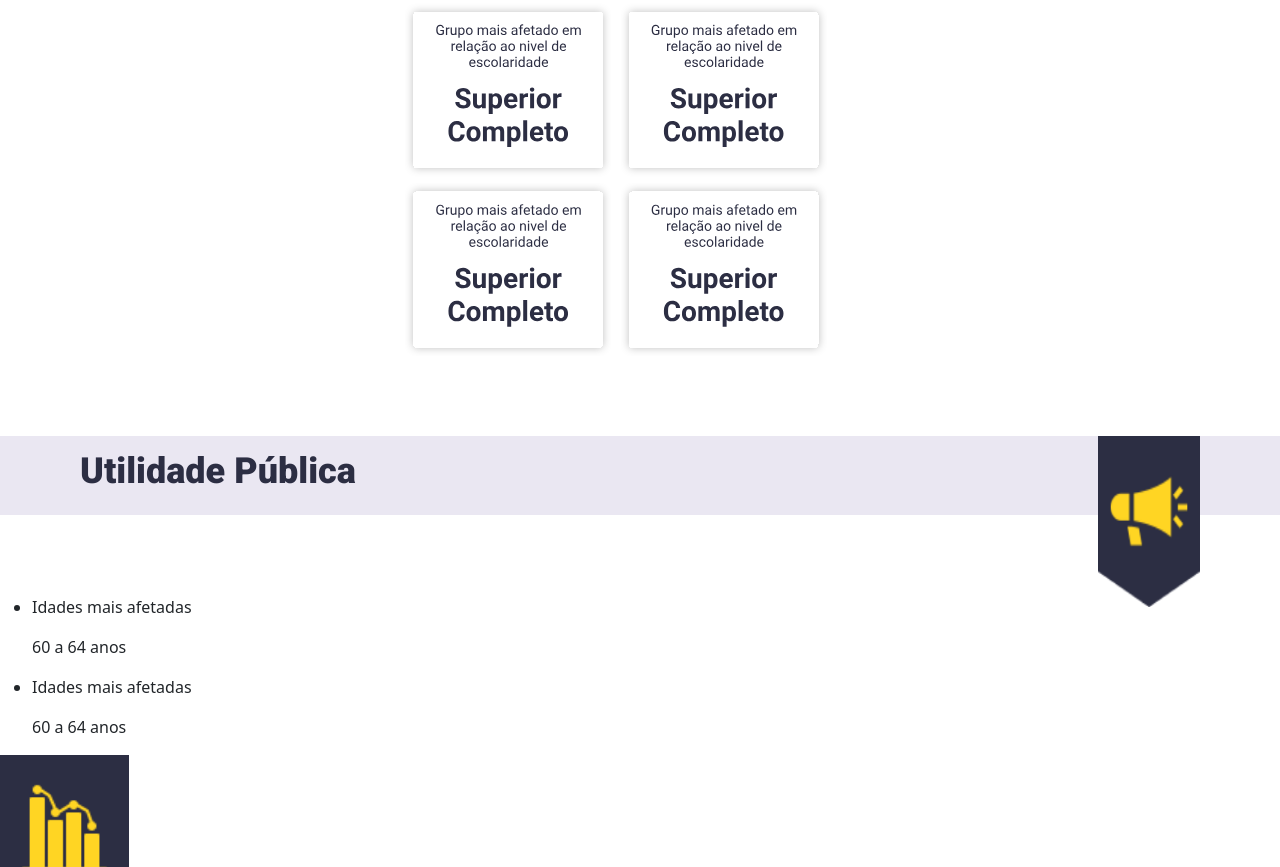
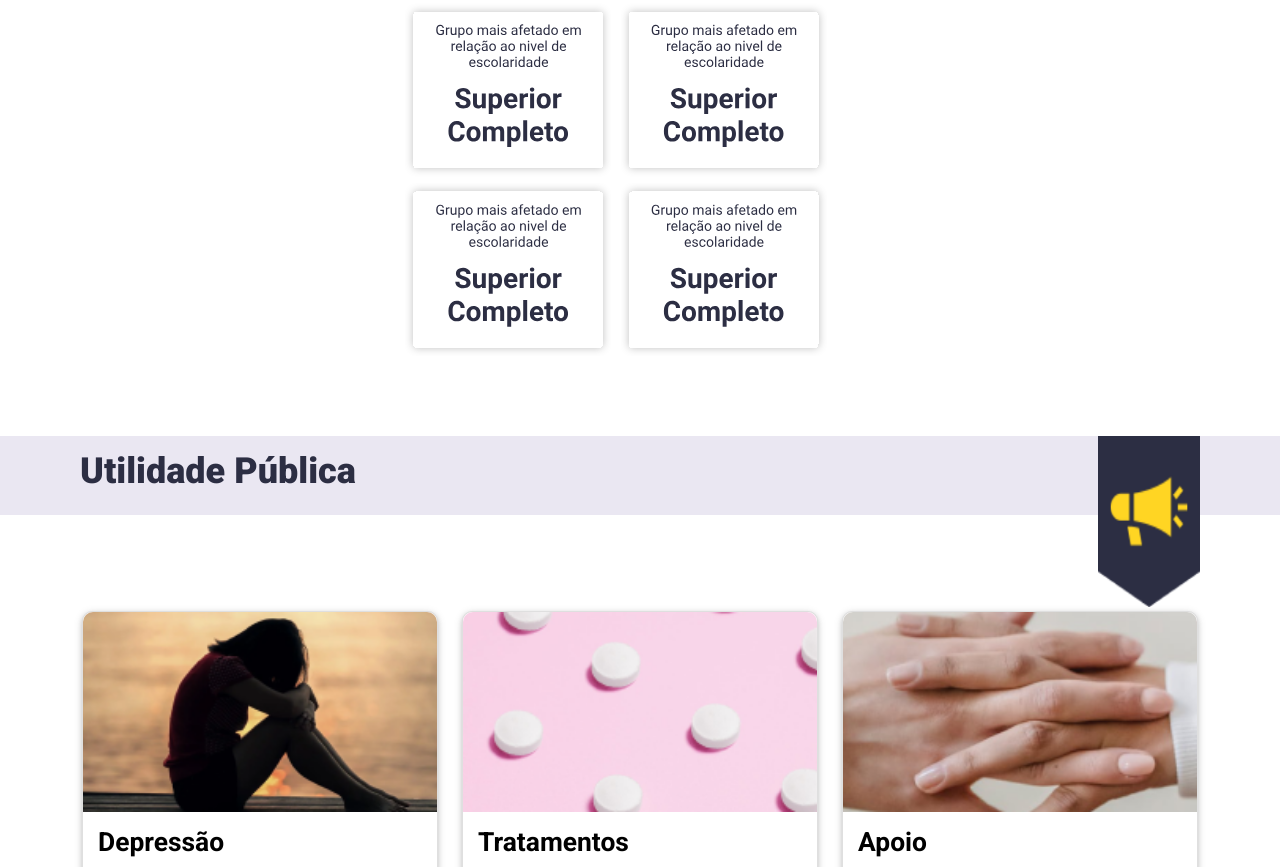
Before and after one commit to Puidor/depressao-web, a plain HTML site: page index.html in a window 1280 px wide. Shown: the part 1933-2800 px from the top of the page. Drawn offline with nearby package versions, Linux system fonts and the light colour scheme.

Commit message:
secao de cards materias

```diff
--- a/index.html
+++ b/index.html
@@ -76,6 +76,9 @@
       </div>
     </header>
     <!-- fim do cabeçalho -->
+
+
+
     <button
       onclick="topFunction()"
       id="scroll-button"
@@ -131,6 +134,90 @@
         <h2 class="graficos__title">Utilidade Pública</h2>
         <img src="assets/megafone.png" />
       </div>
+
+      <section class="wrapper">
+        <div class="container-fostrap">
+            <div class="content">
+                <div class="container">
+                    <div class="row">
+                        <div class="col-xs-12 col-sm-4">
+                            <div class="card">
+                                <a class="img-card">
+                                    <img
+                                        src="assets/depressao_card.png" />
+                                </a>
+                                <div class="card-content">
+                                    <h4 class="card-title">
+                                        <a href="https://pt.wikipedia.org/wiki/Depress%C3%A3o_(humor)">
+                                            Depressão
+                                        </a>
+                                    </h4>
+                                    <p class="">
+                                        Saiba mais sobre a doença
+                                    </p>
+                                </div>
+                                <div class="card-read-more">
+                                    <a href="https://pt.wikipedia.org/wiki/Depress%C3%A3o_(humor)"
+                                        class="btn btn-link btn-block">
+                                        Leia mais
+                                    </a>
+                                </div>
+                            </div>
+                        </div>
+                        <div class="col-xs-12 col-sm-4">
+                            <div class="card">
+                                <a class="img-card">
+                                    <img
+                                        src="assets/tratamento_card.png" />
+                                </a>
+                                <div class="card-content">
+                                    <h4 class="card-title">
+                                        <a
+                                            href="http://www.fostrap.com/2016/02/awesome-material-design-responsive-menu.html">
+                                            Tratamentos
+                                        </a>
+                                    </h4>
+                                    <p class="">
+                                        Confira os tipos de consultas e tratamentos para a ansiedade e depressão.
+                                    </p>
+                                </div>
+                                <div class="card-read-more">
+                                    <a href="https://codepen.io/wisnust10/full/ZWERZK/" class="btn btn-link btn-block">
+                                        Leia mais
+                                    </a>
+                                </div>
+                            </div>
+                        </div>
+                        <div class="col-xs-12 col-sm-4">
+                            <div class="card">
+                                <a class="img-card">
+                                    <img
+                                        src="assets/apoio_card.png" />
+                                </a>
+                                <div class="card-content">
+                                    <h4 class="card-title">
+                                        <a
+                                            href="http://www.fostrap.com/2016/03/5-button-hover-animation-effects-css3.html">
+                                            Apoio
+                                        </a>
+                                    </h4>
+                                    <p class="">
+                                        A importância do apoio da família e amigos para quem sofre de depressão.
+                                    </p>
+                                </div>
+                                <div class="card-read-more">
+                                    <a href="http://www.fostrap.com/2016/03/5-button-hover-animation-effects-css3.html"
+                                        class="btn btn-link btn-block">
+                                        Leia mais
+                                    </a>
+                                </div>
+                            </div>
+                        </div>
+                    </div>
+                </div>
+            </div>
+        </div>
+    </section>
 
       <div>
         <ul>
--- a/style.css
+++ b/style.css
@@ -89,3 +89,91 @@
   margin-right: 3rem;
   margin-top: 3rem;
 }
+
+@import url(https://fonts.googleapis.com/css?family=Roboto:400,100,900);
+
+html,
+body {
+  -moz-box-sizing: border-box;
+  box-sizing: border-box;
+  height: 100%;
+  width: 100%;
+  background: #FFF;
+  font-family: 'Roboto', sans-serif;
+  font-weight: 400;
+}
+
+.wrapper {
+  display: table;
+  height: 100%;
+  width: 100%;
+}
+
+.container-fostrap {
+  display: table-cell;
+  padding: 1em;
+  text-align: center;
+  vertical-align: middle;
+}
+
+.fostrap-logo {
+  width: 100px;
+  margin-bottom: 15px
+}
+
+.card {
+  display: block;
+  margin-bottom: 20px;
+  line-height: 1.42857143;
+  background-color: #fff;
+  border-radius: 10px;
+  box-shadow: 0 2px 5px 0 rgba(0, 0, 0, 0.16), 0 2px 10px 0 rgba(0, 0, 0, 0.12);
+  transition: box-shadow .25s;
+}
+
+.card:hover {
+  box-shadow: 0 8px 17px 0 rgba(0, 0, 0, 0.2), 0 6px 20px 0 rgba(0, 0, 0, 0.19);
+}
+
+.img-card {
+  width: 100%;
+  height: 200px;
+  border-top-left-radius: 10px;
+  border-top-right-radius: 10px;
+  display: block;
+  overflow: hidden;
+}
+
+.img-card img {
+  width: 100%;
+  height: 200px;
+  object-fit: cover;
+  transition: all .25s ease;
+}
+
+.card-content {
+  padding: 15px;
+  text-align: left;
+}
+
+.card-title {
+  margin-top: 0px;
+  font-weight: 700;
+  font-size: 1.65em;
+}
+
+.card-title a {
+  color: #000;
+  text-decoration: none !important;
+}
+
+.card-read-more {
+  border-top: 1px solid #D4D4D4;
+}
+
+.card-read-more a {
+  text-decoration: none !important;
+  padding: 10px;
+  font-weight: 600;
+  text-transform: uppercase
+}
```
Also changed, not shown: assets/apoio_card.png (added), assets/depressao_card.png (added), assets/tratamento_card.png (added).
